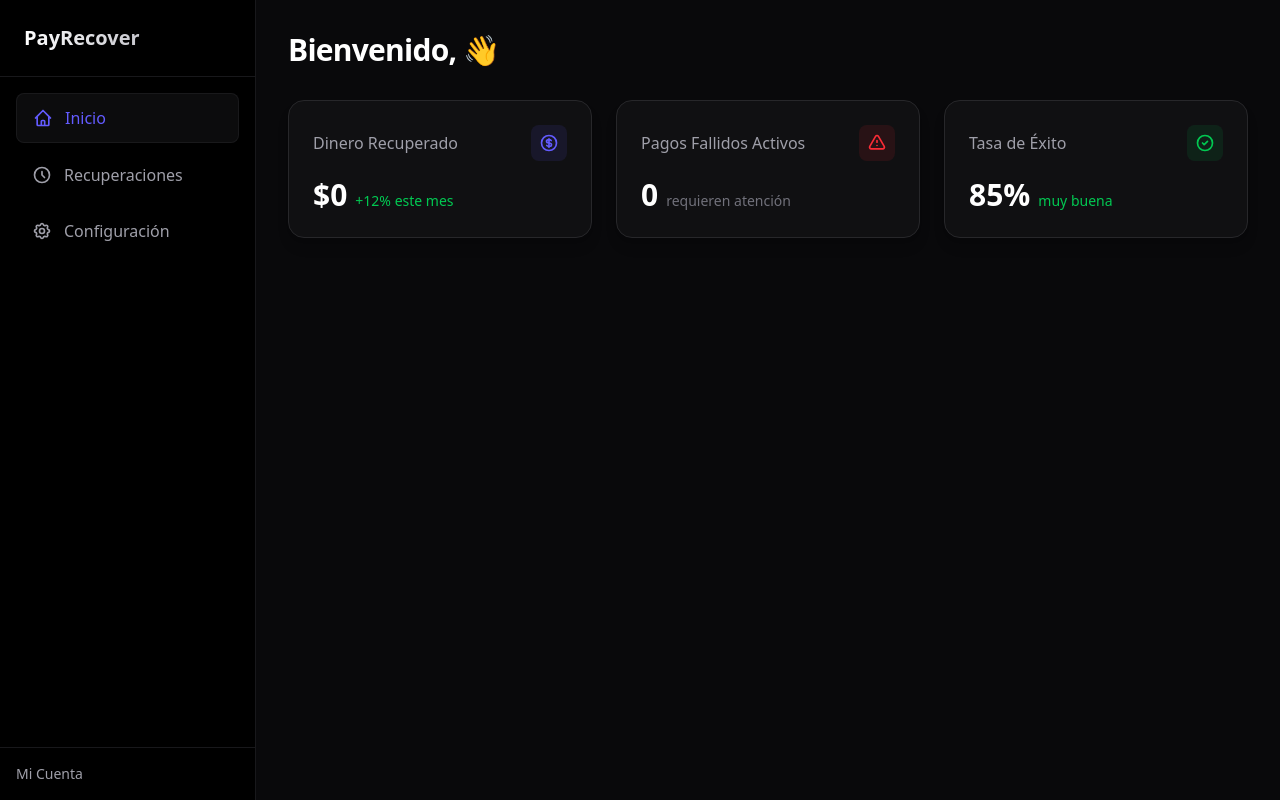
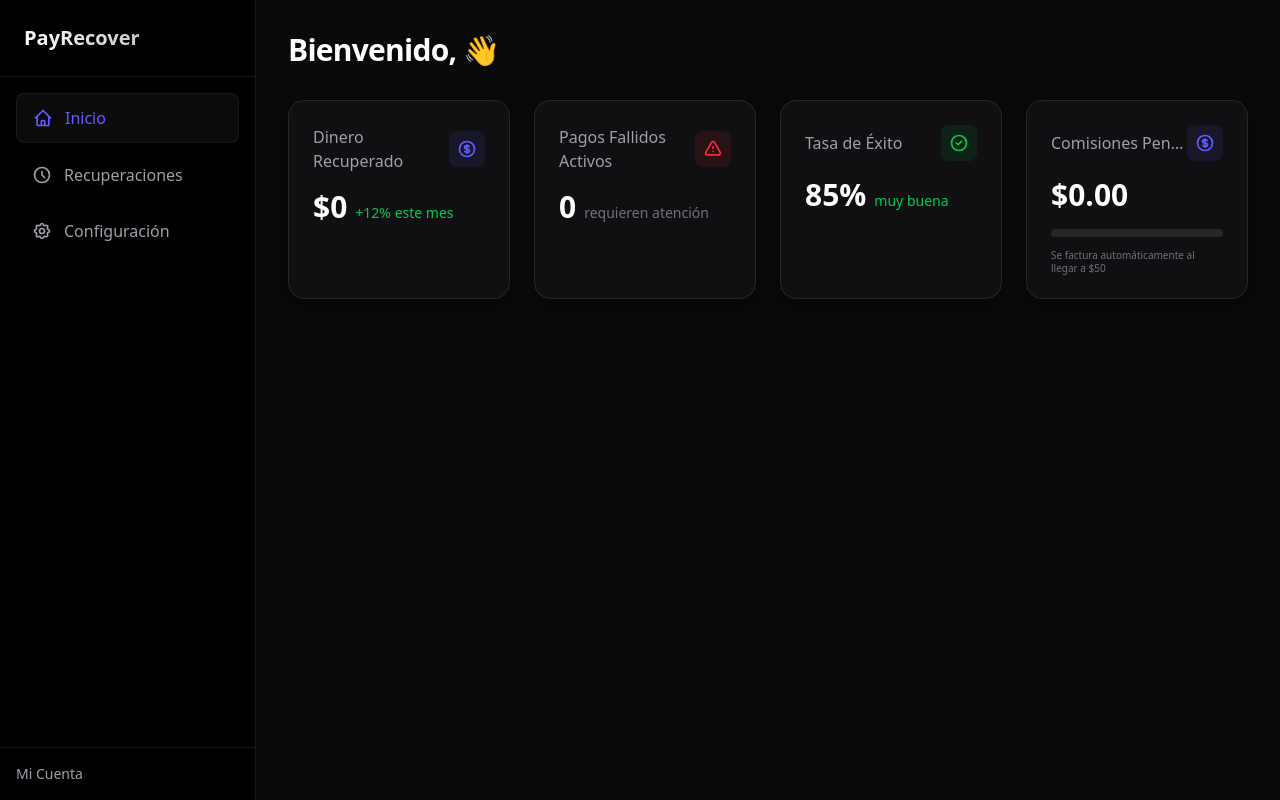
Before and after one commit to AndresS-max/payrecover-frontend, a Next.js app: page /dashboard in a window 1280 px wide. Built offline with nearby package versions, Linux system fonts and the light colour scheme; no server answers; the database is empty.

Commit message:
feat: onboarding de stripe completo y tarjeta de comisiones lista

```diff
--- a/src/app/dashboard/page.tsx
+++ b/src/app/dashboard/page.tsx
@@ -12,8 +12,11 @@ export default async function DashboardPage() {
 
   let totalRecuperado = 0;
   if (!recuperadoError && recuperadoData) {
-    totalRecuperado = recuperadoData.reduce((sum, invoice) => sum + (invoice.amount_due || 0), 0);
+    totalRecuperado = recuperadoData.reduce((sum: number, invoice: any) => sum + (invoice.amount_due || 0), 0);
   }
+
+  const comisionesPendientes = totalRecuperado * 0.15;
+  const porcentajeProgreso = Math.min((comisionesPendientes / 50) * 100, 100);
 
   // Consulta 2: Pagos Fallidos Activos
   const { count: activosCount, error: activosError } = await supabase
@@ -29,7 +32,7 @@ export default async function DashboardPage() {
         Bienvenido, {user?.firstName} 👋
       </h1>
 
-      <div className="grid grid-cols-1 md:grid-cols-3 gap-6">
+      <div className="grid grid-cols-1 md:grid-cols-2 lg:grid-cols-4 gap-6">
         {/* Card 1 */}
         <div className="bg-zinc-900/50 p-6 rounded-2xl border border-zinc-800 shadow-lg hover:border-[#635BFF]/30 hover:bg-zinc-900 transition-all duration-300">
           <div className="flex items-center justify-between mb-4">
@@ -77,6 +80,29 @@ export default async function DashboardPage() {
             <span className="text-sm text-green-500 font-medium">muy buena</span>
           </div>
         </div>
+        {/* Card 4 */}
+        <div className="bg-zinc-900/50 p-6 rounded-2xl border border-zinc-800 shadow-lg hover:border-[#635BFF]/30 hover:bg-zinc-900 transition-all duration-300">
+          <div className="flex items-center justify-between mb-4">
+            <h3 className="text-zinc-400 font-medium whitespace-nowrap overflow-hidden text-ellipsis">Comisiones Pendientes</h3>
+            <div className="p-2 bg-[#635BFF]/10 rounded-lg flex-shrink-0">
+              <svg className="w-5 h-5 text-[#635BFF]" fill="none" stroke="currentColor" viewBox="0 0 24 24" xmlns="http://www.w3.org/2000/svg">
+                <path strokeLinecap="round" strokeLinejoin="round" strokeWidth={2} d="M12 8c-1.657 0-3 .895-3 2s1.343 2 3 2 3 .895 3 2-1.343 2-3 2m0-8c1.11 0 2.08.402 2.599 1M12 8V7m0 1v8m0 0v1m0-1c-1.11 0-2.08-.402-2.599-1M21 12a9 9 0 11-18 0 9 9 0 0118 0z" />
+              </svg>
+            </div>
+          </div>
+          <div className="flex flex-col space-y-1">
+            <span className="text-3xl font-bold text-white">${comisionesPendientes.toFixed(2)}</span>
+            <div className="w-full h-2 bg-zinc-800 rounded-full mt-3">
+              <div
+                className="h-full bg-[#635BFF] rounded-full transition-all duration-500 ease-out"
+                style={{ width: `${porcentajeProgreso}%` }}
+              ></div>
+            </div>
+            <p className="text-[10px] text-zinc-500 mt-2 leading-tight">
+              Se factura automáticamente al llegar a $50
+            </p>
+          </div>
+        </div>
       </div>
     </div>
   );
```
Also changed, not shown: src/app/reauth/page.tsx (line endings or trailing spaces).
